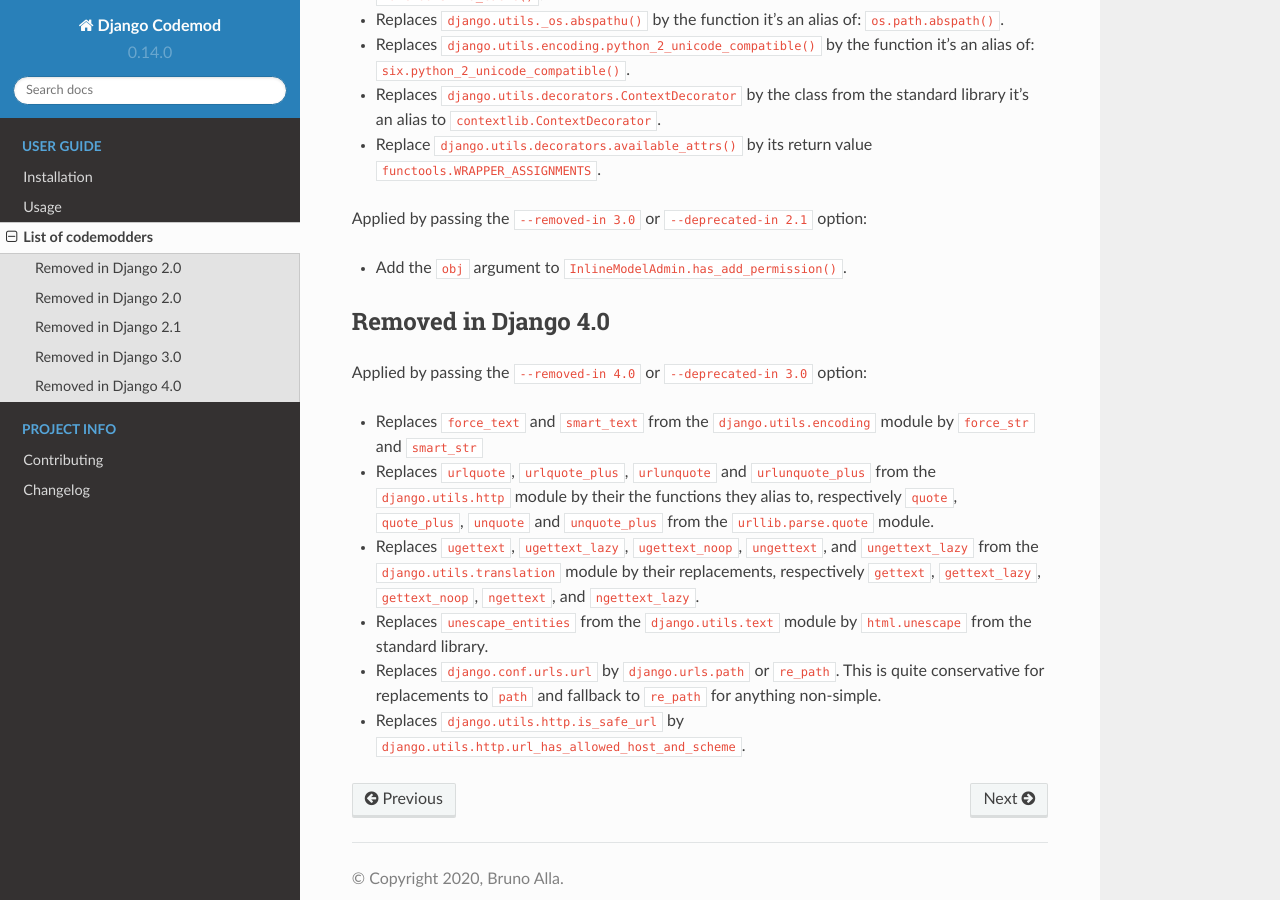
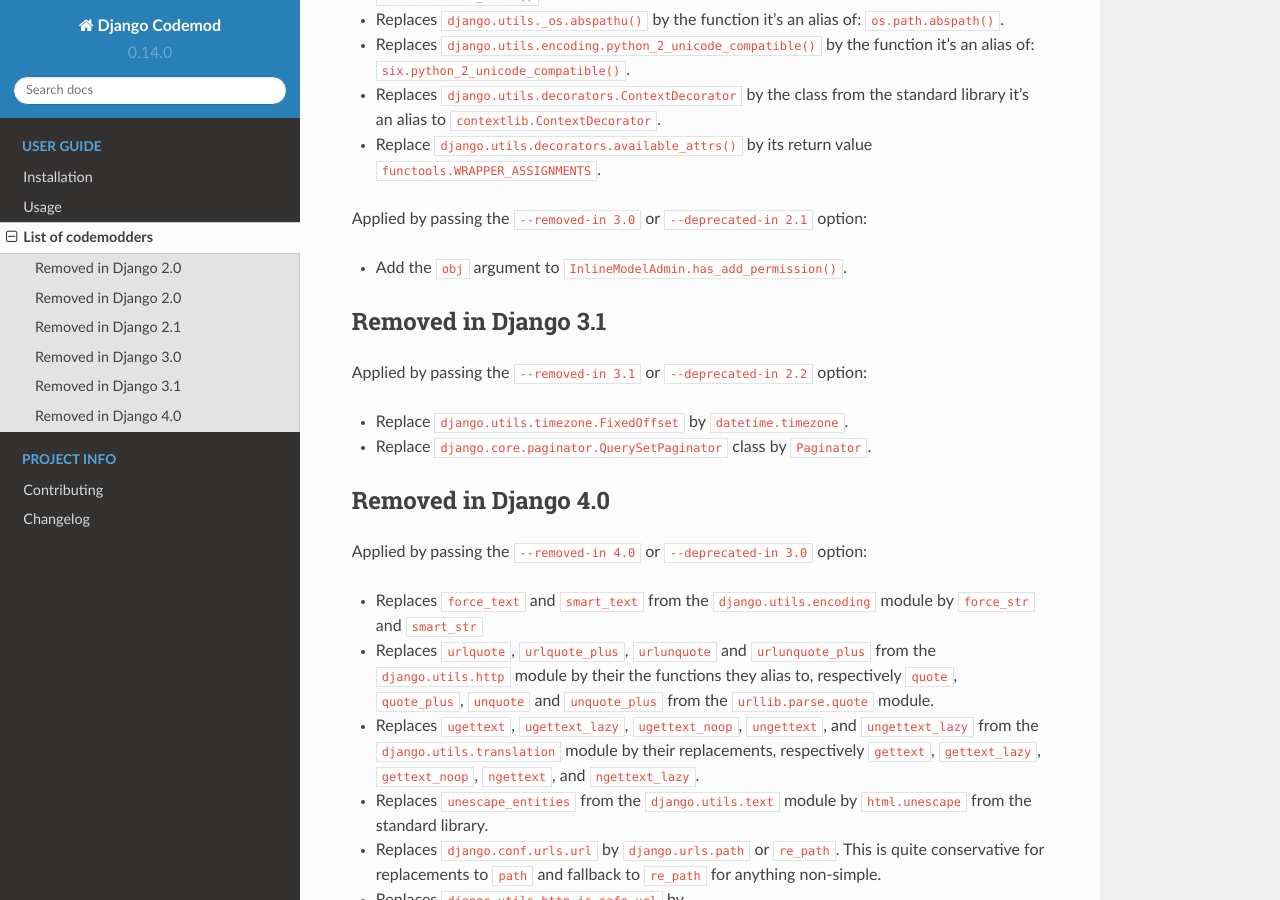
Before and after one commit to browniebroke/django-codemod, a Sphinx documentation site: the page built from docs/codemods.md, in a window 1280 px wide and 900 px high, scrolled down 965 px. Built offline with Sphinx 7.4.7 and the Read the Docs theme 2.0.0, drawn with Linux system fonts in a browser that asks for light colours.

Commit message:
docs(visitor): add new transformers to the documentation

```diff
--- a/docs/codemods.md
+++ b/docs/codemods.md
@@ -49,6 +49,13 @@
 
 -   Add the `obj` argument to `InlineModelAdmin.has_add_permission()`.
 
+## Removed in Django 3.1
+
+Applied by passing the `--removed-in 3.1` or `--deprecated-in 2.2` option:
+
+-   Replace `django.utils.timezone.FixedOffset` by `datetime.timezone`.
+-   Replace `django.core.paginator.QuerySetPaginator` class by `Paginator`.
+
 ## Removed in Django 4.0
 
 Applied by passing the `--removed-in 4.0` or `--deprecated-in 3.0` option:
```
